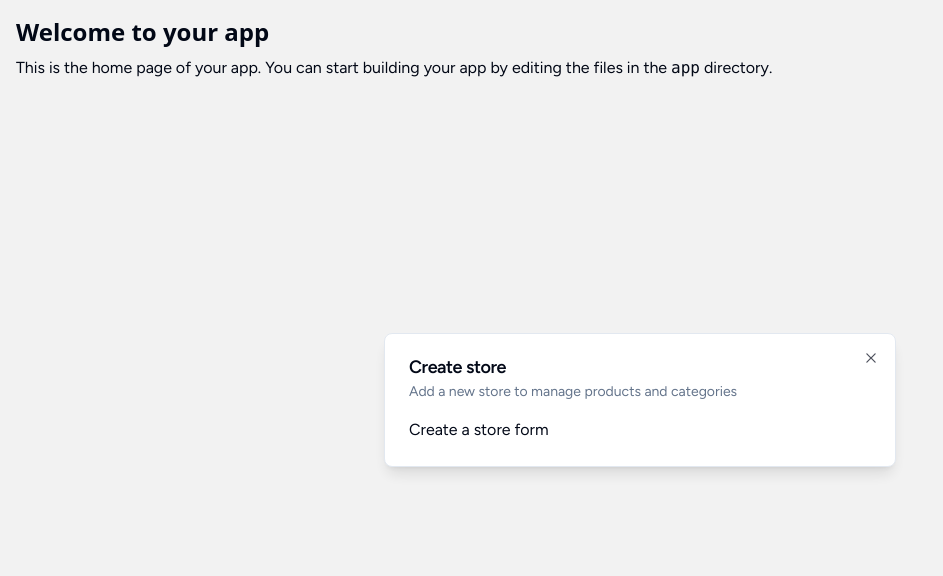
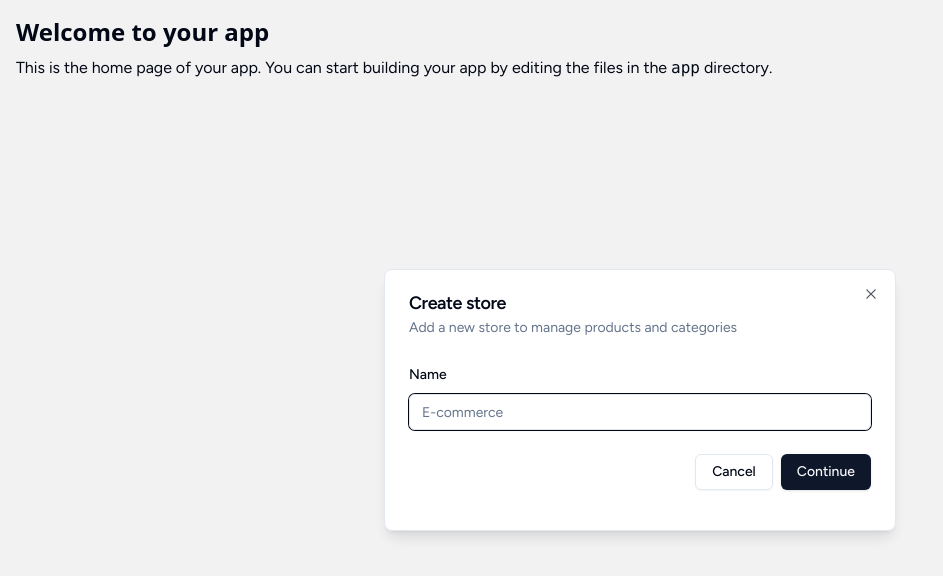
Before and after one commit to philipboen/ecommerce-cms, a Next.js app: page / in a window 1280 px wide. Shown: the top 576 px of the page, without its empty margins (0-943 px from the left). Built offline with nearby package versions, Linux system fonts and the light colour scheme; a web font is replaced by a local one.

Commit message:
add form components

```diff
--- a/components/shared/modals/store-modal.tsx
+++ b/components/shared/modals/store-modal.tsx
@@ -1,10 +1,39 @@
 "use client";
 
+import * as z from "zod";
+import { zodResolver } from "@hookform/resolvers/zod";
+import { useForm } from "react-hook-form";
 import { Modal } from "@/components/modal";
 import { useStoreModal } from "@/hooks/use-store-modal";
+import {
+  Form,
+  FormControl,
+  FormField,
+  FormItem,
+  FormLabel,
+  FormMessage,
+} from "@/components/ui/form";
+import { Input } from "@/components/ui/input";
+import { Button } from "@/components/ui/button";
+
+const formSchema = z.object({
+  name: z.string().min(3, { message: "Required" }),
+});
 
 export const StoreModal = () => {
   const storeModal = useStoreModal();
+
+  const form = useForm<z.infer<typeof formSchema>>({
+    resolver: zodResolver(formSchema),
+    defaultValues: {
+      name: "",
+    },
+  });
+
+  const onSubmit = async (values: z.infer<typeof formSchema>) => {
+    // TODO: Create store
+    console.log(values);
+  };
 
   return (
     <Modal
@@ -13,7 +42,37 @@
       isOpen={storeModal.isOpen}
       onClose={storeModal.onClose}
     >
-      Create a store form
+      <div>
+        <div className="space-y-4 py-2 pb-4">
+          <Form {...form}>
+            <form onSubmit={form.handleSubmit(onSubmit)}>
+              <FormField
+                control={form.control}
+                name="name"
+                render={({ field }) => (
+                  <FormItem>
+                    <FormLabel>Name</FormLabel>
+                    <FormControl>
+                      <Input placeholder="E-commerce" {...field} />
+                    </FormControl>
+                    <FormMessage />
+                  </FormItem>
+                )}
+              />
+              <div className="flex w-full items-center justify-end space-x-2 pt-6">
+                <Button
+                  type="button"
+                  variant="outline"
+                  onClick={storeModal.onClose}
+                >
+                  Cancel
+                </Button>
+                <Button type="submit">Continue</Button>
+              </div>
+            </form>
+          </Form>
+        </div>
+      </div>
     </Modal>
   );
 };
--- /dev/null
+++ b/components/ui/form.tsx
@@ -0,0 +1,176 @@
+import * as React from "react"
+import * as LabelPrimitive from "@radix-ui/react-label"
+import { Slot } from "@radix-ui/react-slot"
+import {
+  Controller,
+  ControllerProps,
+  FieldPath,
+  FieldValues,
+  FormProvider,
+  useFormContext,
+} from "react-hook-form"
+
+import { cn } from "@/lib/utils"
+import { Label } from "@/components/ui/label"
+
+const Form = FormProvider
+
+type FormFieldContextValue<
+  TFieldValues extends FieldValues = FieldValues,
+  TName extends FieldPath<TFieldValues> = FieldPath<TFieldValues>
+> = {
+  name: TName
+}
+
+const FormFieldContext = React.createContext<FormFieldContextValue>(
+  {} as FormFieldContextValue
+)
+
+const FormField = <
+  TFieldValues extends FieldValues = FieldValues,
+  TName extends FieldPath<TFieldValues> = FieldPath<TFieldValues>
+>({
+  ...props
+}: ControllerProps<TFieldValues, TName>) => {
+  return (
+    <FormFieldContext.Provider value={{ name: props.name }}>
+      <Controller {...props} />
+    </FormFieldContext.Provider>
+  )
+}
+
+const useFormField = () => {
+  const fieldContext = React.useContext(FormFieldContext)
+  const itemContext = React.useContext(FormItemContext)
+  const { getFieldState, formState } = useFormContext()
+
+  const fieldState = getFieldState(fieldContext.name, formState)
+
+  if (!fieldContext) {
+    throw new Error("useFormField should be used within <FormField>")
+  }
+
+  const { id } = itemContext
+
+  return {
+    id,
+    name: fieldContext.name,
+    formItemId: `${id}-form-item`,
+    formDescriptionId: `${id}-form-item-description`,
+    formMessageId: `${id}-form-item-message`,
+    ...fieldState,
+  }
+}
+
+type FormItemContextValue = {
+  id: string
+}
+
+const FormItemContext = React.createContext<FormItemContextValue>(
+  {} as FormItemContextValue
+)
+
+const FormItem = React.forwardRef<
+  HTMLDivElement,
+  React.HTMLAttributes<HTMLDivElement>
+>(({ className, ...props }, ref) => {
+  const id = React.useId()
+
+  return (
+    <FormItemContext.Provider value={{ id }}>
+      <div ref={ref} className={cn("space-y-2", className)} {...props} />
+    </FormItemContext.Provider>
+  )
+})
+FormItem.displayName = "FormItem"
+
+const FormLabel = React.forwardRef<
+  React.ElementRef<typeof LabelPrimitive.Root>,
+  React.ComponentPropsWithoutRef<typeof LabelPrimitive.Root>
+>(({ className, ...props }, ref) => {
+  const { error, formItemId } = useFormField()
+
+  return (
+    <Label
+      ref={ref}
+      className={cn(error && "text-destructive", className)}
+      htmlFor={formItemId}
+      {...props}
+    />
+  )
+})
+FormLabel.displayName = "FormLabel"
+
+const FormControl = React.forwardRef<
+  React.ElementRef<typeof Slot>,
+  React.ComponentPropsWithoutRef<typeof Slot>
+>(({ ...props }, ref) => {
+  const { error, formItemId, formDescriptionId, formMessageId } = useFormField()
+
+  return (
+    <Slot
+      ref={ref}
+      id={formItemId}
+      aria-describedby={
+        !error
+          ? `${formDescriptionId}`
+          : `${formDescriptionId} ${formMessageId}`
+      }
+      aria-invalid={!!error}
+      {...props}
+    />
+  )
+})
+FormControl.displayName = "FormControl"
+
+const FormDescription = React.forwardRef<
+  HTMLParagraphElement,
+  React.HTMLAttributes<HTMLParagraphElement>
+>(({ className, ...props }, ref) => {
+  const { formDescriptionId } = useFormField()
+
+  return (
+    <p
+      ref={ref}
+      id={formDescriptionId}
+      className={cn("text-[0.8rem] text-muted-foreground", className)}
+      {...props}
+    />
+  )
+})
+FormDescription.displayName = "FormDescription"
+
+const FormMessage = React.forwardRef<
+  HTMLParagraphElement,
+  React.HTMLAttributes<HTMLParagraphElement>
+>(({ className, children, ...props }, ref) => {
+  const { error, formMessageId } = useFormField()
+  const body = error ? String(error?.message) : children
+
+  if (!body) {
+    return null
+  }
+
+  return (
+    <p
+      ref={ref}
+      id={formMessageId}
+      className={cn("text-[0.8rem] font-medium text-destructive", className)}
+      {...props}
+    >
+      {body}
+    </p>
+  )
+})
+FormMessage.displayName = "FormMessage"
+
+export {
+  useFormField,
+  Form,
+  FormItem,
+  FormLabel,
+  FormControl,
+  FormDescription,
+  FormMessage,
+  FormField,
+}
--- /dev/null
+++ b/components/ui/input.tsx
@@ -0,0 +1,25 @@
+import * as React from "react"
+
+import { cn } from "@/lib/utils"
+
+export interface InputProps
+  extends React.InputHTMLAttributes<HTMLInputElement> {}
+
+const Input = React.forwardRef<HTMLInputElement, InputProps>(
+  ({ className, type, ...props }, ref) => {
+    return (
+      <input
+        type={type}
+        className={cn(
+          "flex h-9 w-full rounded-md border border-input bg-transparent px-3 py-1 text-sm shadow-sm transition-colors file:border-0 file:bg-transparent file:text-sm file:font-medium placeholder:text-muted-foreground focus-visible:outline-none focus-visible:ring-1 focus-visible:ring-ring disabled:cursor-not-allowed disabled:opacity-50",
+          className
+        )}
+        ref={ref}
+        {...props}
+      />
+    )
+  }
+)
+Input.displayName = "Input"
+
+export { Input }
--- /dev/null
+++ b/components/ui/label.tsx
@@ -0,0 +1,26 @@
+"use client"
+
+import * as React from "react"
+import * as LabelPrimitive from "@radix-ui/react-label"
+import { cva, type VariantProps } from "class-variance-authority"
+
+import { cn } from "@/lib/utils"
+
+const labelVariants = cva(
+  "text-sm font-medium leading-none peer-disabled:cursor-not-allowed peer-disabled:opacity-70"
+)
+
+const Label = React.forwardRef<
+  React.ElementRef<typeof LabelPrimitive.Root>,
+  React.ComponentPropsWithoutRef<typeof LabelPrimitive.Root> &
+    VariantProps<typeof labelVariants>
+>(({ className, ...props }, ref) => (
+  <LabelPrimitive.Root
+    ref={ref}
+    className={cn(labelVariants(), className)}
+    {...props}
+  />
+))
+Label.displayName = LabelPrimitive.Root.displayName
+
+export { Label }
--- a/package.json
+++ b/package.json
@@ -10,8 +10,10 @@
   },
   "dependencies": {
     "@clerk/nextjs": "^5.0.12",
+    "@hookform/resolvers": "^3.4.0",
     "@radix-ui/react-dialog": "^1.0.5",
     "@radix-ui/react-icons": "^1.3.0",
+    "@radix-ui/react-label": "^2.0.2",
     "@radix-ui/react-slot": "^1.0.2",
     "class-variance-authority": "^0.7.0",
     "clsx": "^2.1.1",
@@ -22,8 +24,10 @@
     "prettier": "^3.2.5",
     "react": "^18",
     "react-dom": "^18",
+    "react-hook-form": "^7.51.4",
     "tailwind-merge": "^2.3.0",
     "tailwindcss-animate": "^1.0.7",
+    "zod": "^3.23.8",
     "zustand": "^4.5.2"
   },
   "devDependencies": {
```
Also changed, not shown: 1 other file (tests, documents, lock files or other folders).
